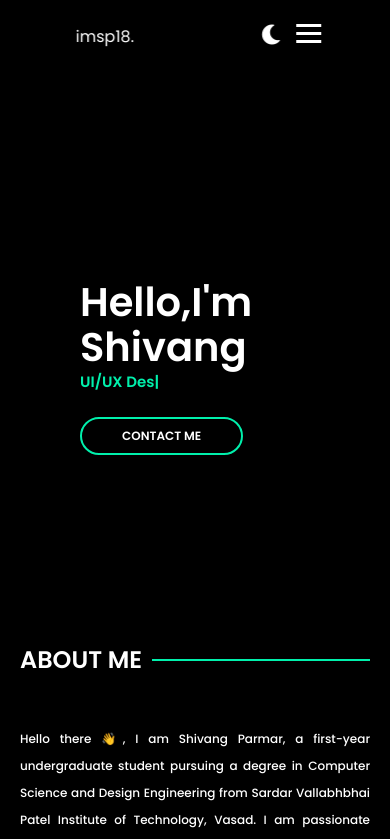
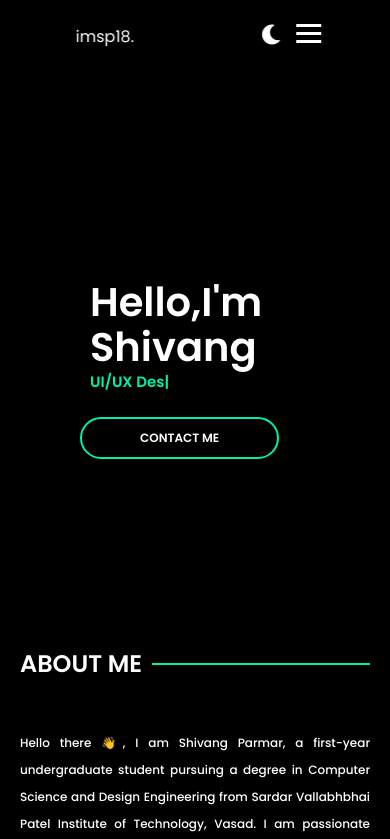
Before and after one commit to imsp18/imsp18.github.io, a plain HTML site: page index.html in a window 390 px wide. Shown: the top 839 px of the page. Drawn offline with nearby package versions, Linux system fonts and the light colour scheme.

Commit message:
corrected some small errors

```diff
--- a/index.html
+++ b/index.html
@@ -134,7 +134,7 @@
                 <div class="skill-progress">
                     <div class="progress-bar" style="width: 60%;"></div>
                 </div>
-                <div class="skill-name">C++</div>
+                <div class="skill-name">C</div>
                 <div class="skill-progress">
                     <div class="progress-bar" style="width: 60%;"></div>
                 </div>
--- a/style.css
+++ b/style.css
@@ -840,15 +840,18 @@ input[type="email"]::placeholder {
     .hero-section .content h1 {
         font-size: 40px;
         line-height: 45px;
+        margin-left: 10px;
     }
 
     .hero-section .content h2 {
         font-size: 15px;
+        margin-left: 10px;
     }
 
     .hero-section .content button {
         font-size: 12px;
-        padding: 8px 40px;
+        padding: 10px 58px;
+        align-items: center;
     }
 
     .hero-section .content .right-content img {
```
